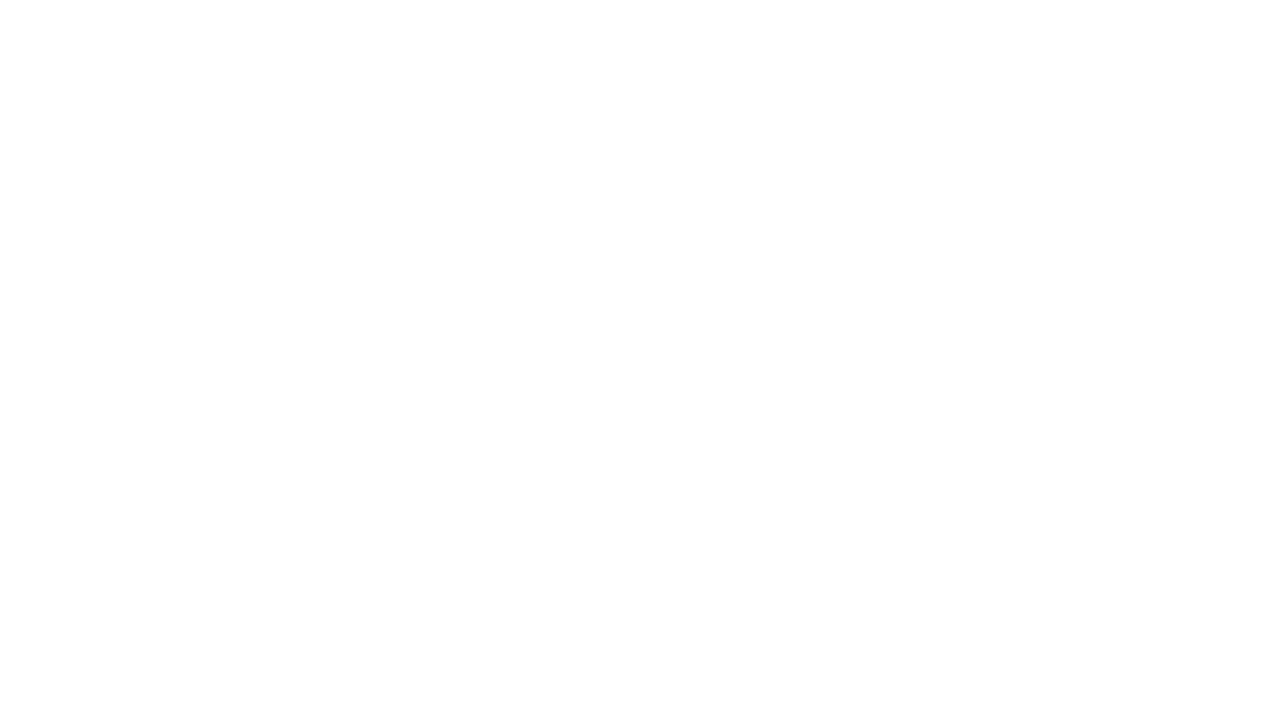
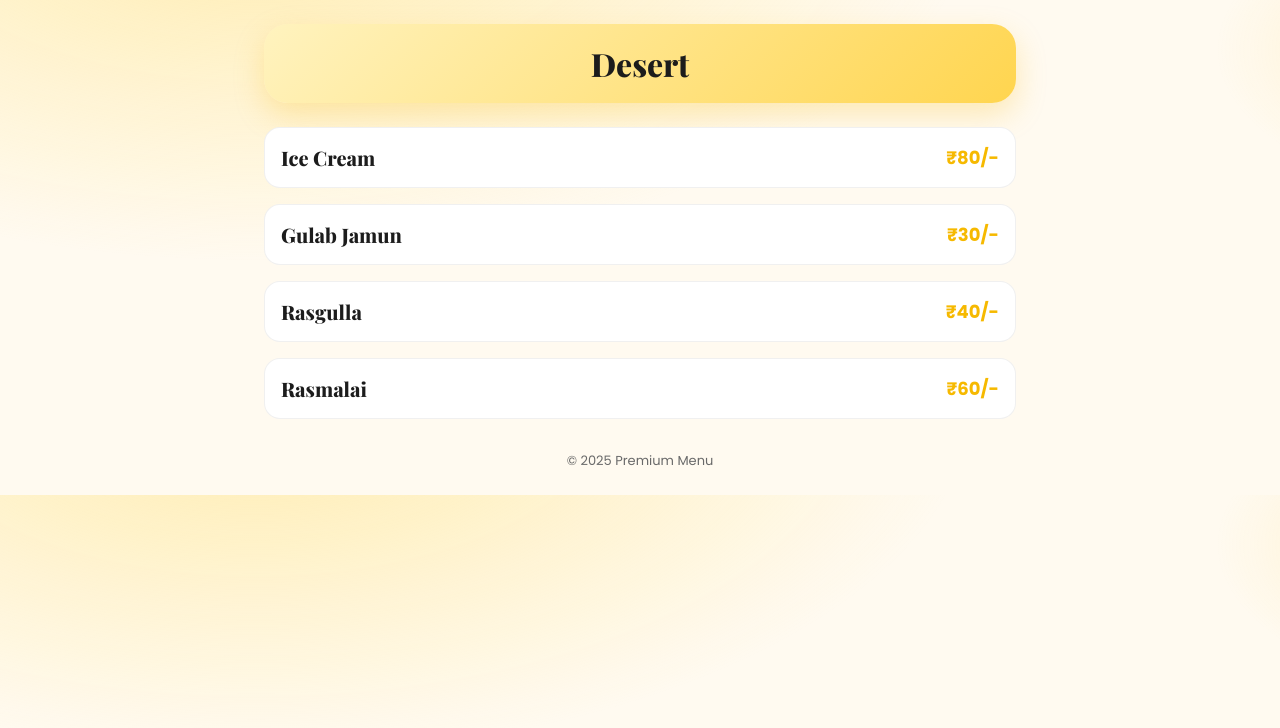
Before and after one commit to pradeep6789/Triple-B, a plain HTML site: page Desert.html in a window 1280 px wide. Drawn offline with nearby package versions, Linux system fonts and the light colour scheme.

Commit message:
added index.html

```diff
--- a/Desert.html
+++ b/Desert.html
@@ -0,0 +1,102 @@
+<!DOCTYPE html>
+<html lang="hi">
+<head>
+  <meta charset="UTF-8" />
+  <meta name="viewport" content="width=device-width, initial-scale=1" />
+  <title>Desert • Premium Menu</title>
+  <link href="https://fonts.googleapis.com/css2?family=Playfair+Display:wght@600;800&family=Poppins:wght@300;400;600;700&display=swap" rel="stylesheet">
+  <link rel="stylesheet" href="https://cdnjs.cloudflare.com/ajax/libs/font-awesome/6.5.0/css/all.min.css" />
+  <style>
+    :root {
+      --yellow: #ffd54f;
+      --yellow-deep: #f6b900;
+      --ink: #1c1c1c;
+      --muted: #696969;
+      --bg: #fffaf0;
+      --card: #ffffff;
+    }
+    * { box-sizing: border-box; margin: 0; padding: 0; }
+    body {
+      font-family: 'Poppins', sans-serif;
+      background:
+        radial-gradient(1200px 600px at 20% -20%, rgba(255,227,130,0.6), transparent 60%),
+        radial-gradient(800px 400px at 120% 10%, rgba(255,213,79,0.35), transparent 40%),
+        var(--bg);
+      color: var(--ink);
+    }
+    .container {
+      max-width: 800px;
+      margin: 0 auto;
+      padding: 24px;
+    }
+    header {
+      background: linear-gradient(135deg, #fff3bf, var(--yellow));
+      padding: 18px 22px;
+      border-radius: 24px;
+      box-shadow: 0 12px 30px rgba(246,185,0,0.25);
+      text-align: center;
+    }
+    header h1 {
+      font-family: 'Playfair Display', serif;
+      font-size: 32px;
+      margin: 0;
+      color: var(--ink);
+    }
+    .menu-grid {
+      display: grid;
+      grid-template-columns: 1fr;
+      gap: 16px;
+      margin-top: 24px;
+    }
+    .dish {
+      background: var(--card);
+      border: 1px solid rgba(0,0,0,0.06);
+      border-radius: 16px;
+      padding: 16px;
+      display: flex;
+      justify-content: space-between;
+      align-items: center;
+      transition: transform 0.2s, box-shadow 0.2s;
+    }
+    .dish:hover {
+      transform: translateY(-2px);
+      box-shadow: 0 10px 22px rgba(246,185,0,0.25);
+    }
+    .dish h3 {
+      font-family: 'Playfair Display', serif;
+      margin: 0;
+      font-size: 20px;
+    }
+    .price {
+      font-weight: 700;
+      font-size: 18px;
+      color: var(--yellow-deep);
+    }
+    footer {
+      margin-top: 32px;
+      text-align: center;
+      font-size: 13px;
+      color: var(--muted);
+    }
+  </style>
+</head>
+<body>
+  <div class="container">
+    <header>
+      <h1>Desert</h1>
+    </header>
+    <div class="menu-grid">
+      <div class="dish"><h3>Ice Cream</h3><div class="price">₹80/-</div></div>
+      <div class="dish"><h3>Gulab Jamun</h3><div class="price">₹30/-</div></div>
+      <div class="dish"><h3>Rasgulla</h3><div class="price">₹40/-</div></div>
+      <div class="dish"><h3>Rasmalai</h3><div class="price">₹60/-</div></div>
+
+    </div>
+    <footer>© <span id="year"></span> Premium Menu</footer>
+  </div>
+
+  <script>
+    document.getElementById('year').textContent = new Date().getFullYear();
+  </script>
+</body>
+</html>
```
Also changed, not shown: index.html (+5 -5 lines).
